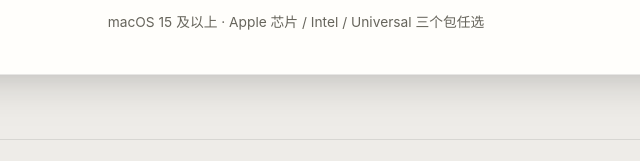
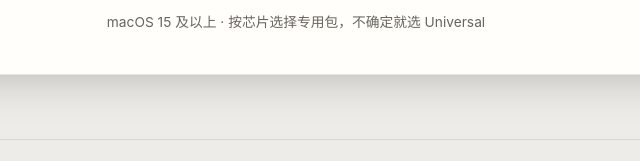
Before and after one commit to Songxiaor/jizuo, a website: page site/index.html in a window 1280 px wide. Shown: the part 3495-3656 px from the top of the page, 344-984 px from the left. Drawn offline with Linux system fonts and the light colour scheme.

Commit message:
fix: 说明安装包必须匹配芯片

```diff
--- a/site/index.html
+++ b/site/index.html
@@ -391,7 +391,7 @@
       <a class="btn btn-lg" href="https://github.com/Songxiaor/jizuo/releases/latest">下载 macOS 版</a>
       <a class="btn btn-lg btn-ghost" href="https://github.com/Songxiaor/jizuo">在 GitHub 上看看源码</a>
     </div>
-    <p class="req req-center">macOS 15 及以上 · Apple 芯片 / Intel / Universal 三个包任选</p>
+    <p class="req req-center">macOS 15 及以上 · 按芯片选择专用包，不确定就选 Universal</p>
   </div>
 </section>
 
```
